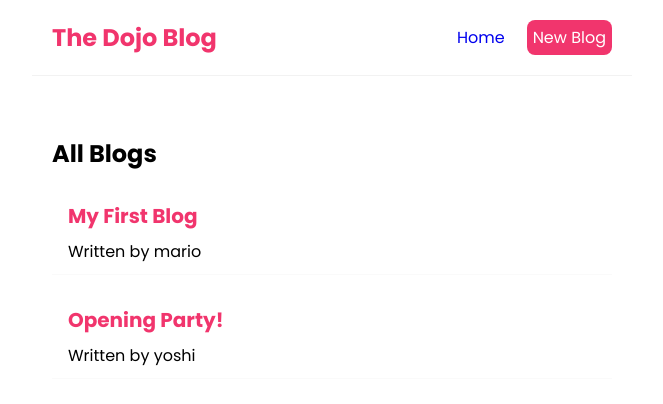
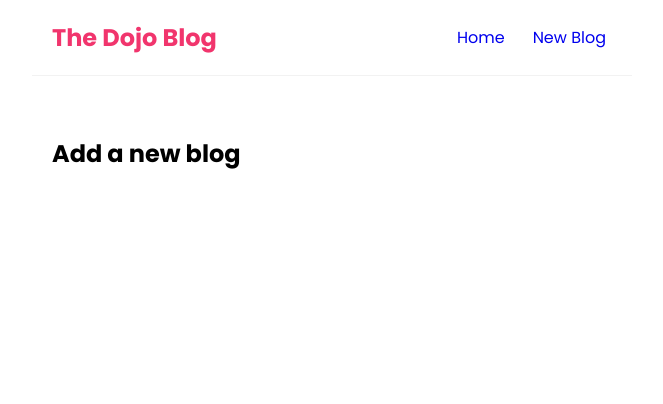
Before and after one commit to marizoo/ninja-blog, a React (Create React App) app: page /create in a window 1280 px wide. Shown: the top 404 px of the page, without its empty margins (308-971 px from the left). Built offline with nearby package versions, Linux system fonts and the light colour scheme; data requests are answered from the project's data file.

Commit message:
added react router

```diff
--- a/package.json
+++ b/package.json
@@ -10,6 +10,7 @@
     "@testing-library/user-event": "^12.1.10",
     "react": "^17.0.2",
     "react-dom": "^17.0.2",
+    "react-router-dom": "^6.2.1",
     "react-scripts": "4.0.3",
     "styled-components": "^5.3.3",
     "web-vitals": "^1.0.1"
--- a/src/App.jsx
+++ b/src/App.jsx
@@ -2,6 +2,8 @@ import React from 'react'
 import styled from 'styled-components';
 import Home from './components/Home';
 import Navbar from './UI/Navbar';
+import { BrowserRouter as Router, Route, Routes } from 'react-router-dom'
+import Create from './components/Create';
 
 const AppContainer = styled.div``;
 const Content = styled.div`
@@ -13,12 +15,17 @@ padding: 20px;
 
 const App = () => {
   return (
-    <AppContainer>
-      <Navbar />
-      <Content>
-        <Home />
-      </Content>
-    </AppContainer>
+    <Router>
+      <AppContainer>
+        <Navbar />
+        <Content>
+          <Routes>
+            <Route path="/" element={<Home />} />
+            <Route path="/create" element={<Create />} />
+          </Routes>
+        </Content>
+      </AppContainer>
+    </Router>
   )
 }
 
--- a/src/UI/Navbar.jsx
+++ b/src/UI/Navbar.jsx
@@ -1,5 +1,6 @@
 import React from 'react'
 import styled from 'styled-components';
+import { Link } from "react-router-dom";
 
 const Container = styled.nav`
 padding: 20px;
@@ -18,15 +19,13 @@ const Links = styled.div`
 margin-left: auto;
 `;
 
-const AA = styled.a`
-margin-left: 16px;
-text-decoration: none;
-padding: 6px;
+const linkStyle = {
+    marginLeft: "16px",
+    textDecoration: "none",
+    padding: "6px",
+}
 
-&:hover {
-    color: #f1356d;
-}
-`
+
 
 
 const Navbar = () => {
@@ -34,15 +33,11 @@ const Navbar = () => {
         <Container>
             <H1>The Dojo Blog</H1>
             <Links>
-                <AA href="/">Home</AA>
-                <AA
-                href="/create"
-                style={{
-                    color: 'white',
-                    backgroundColor: '#f1356d',
-                    borderRadius: '8px'
-                }}
-                >New Blog</AA>
+                <Link to="/" style={linkStyle}>Home</Link>
+                <Link
+                to="/create"
+                style={linkStyle}
+                >New Blog</Link>
             </Links>
         </Container>
     )
--- /dev/null
+++ b/src/components/Create.jsx
@@ -0,0 +1,17 @@
+import React from 'react'
+import styled from 'styled-components';
+
+const Container = styled.div`
+
+`;
+
+
+const Create = () => {
+    return (
+        <Container>
+            <h2>Add a new blog</h2>
+        </Container>
+    )
+}
+
+export default Create
--- a/src/useFetch.js
+++ b/src/useFetch.js
@@ -1,4 +1,4 @@
-import React, { useState, useEffect } from "react";
+import { useState, useEffect } from "react";
 
 const useFetch = (url) => {
   const [data, setData] = useState(null);
@@ -6,7 +6,9 @@ const useFetch = (url) => {
   const [error, setError] = useState(null);
 
   useEffect(() => {
-    fetch(url)
+    const abortCont = new AbortController();
+
+    fetch(url, { signal: abortCont.signal })
       .then((res) => {
         if (!res.ok) {
           throw Error("could not fetch the data for that resource");
@@ -19,9 +21,14 @@ const useFetch = (url) => {
         setError(null);
       })
       .catch((err) => {
-        setError(err.message);
-        setIsPending(false);
+        if (err.name === "AbortError") {
+          console.log("fetch aborted");
+        } else {
+          setError(err.message);
+          setIsPending(false);
+        }
       });
+    return () => abortCont.abort();
   }, [url]);
 
   return {
```
Also changed, not shown: 1 other file (tests, documents, lock files or other folders).
